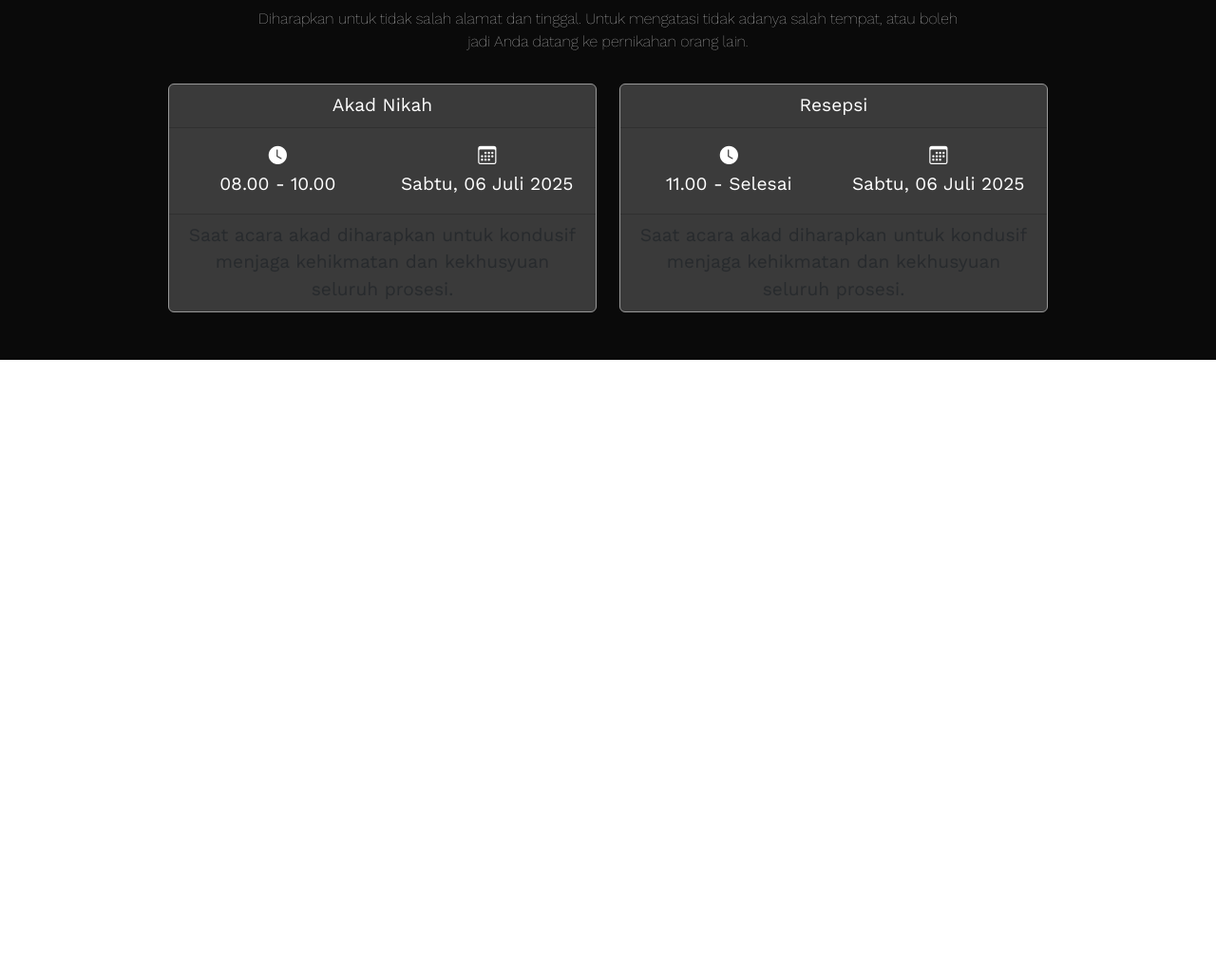
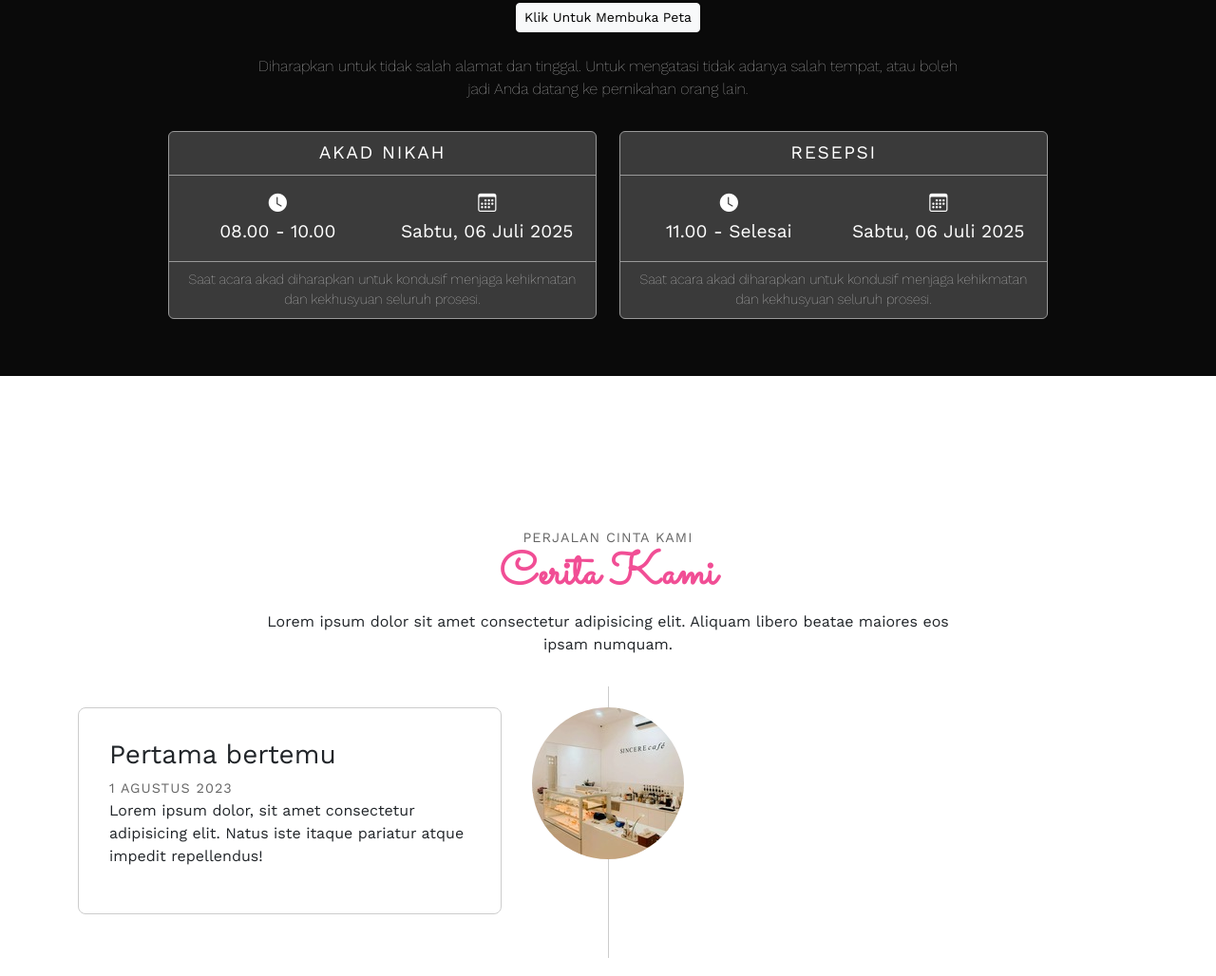
Before and after one commit to adithya-666/wedding, a plain HTML site: page index.html in a window 1280 px wide. Shown: the part 2012-3040 px from the top of the page at 95% size. Drawn offline with nearby package versions, Linux system fonts and the light colour scheme.

Commit message:
Menambahkan informasi acara dan cerita

```diff
--- a/assets/css/style.css
+++ b/assets/css/style.css
@@ -134,12 +134,13 @@ backdrop-filter: blur(4px);
 .info{
     background-color: var(--bg);
     color: white;
-    padding-top: 50px;
-    padding-bottom: 50px;
+    padding-top: 100px;
+    padding-bottom: 60px;
 }
 
 
-.info h2 {
+.info h2,
+.story h2 {
     color: var(--pink);
     font-family: 'sacramento';
     font-size: 3rem;
@@ -165,6 +166,111 @@ backdrop-filter: blur(4px);
     border: 1px solid #999 !important;
 
 }
+
+
+.info .card-header {
+    border-bottom: 1px solid #999 !important;
+    text-transform: uppercase;
+    /* Ubah jarak antar huruf */
+    letter-spacing: 0.1rem;
+}
+
+.info .card-footer{
+    border-top: 1px solid #999 !important;
+    color: white !important;
+    font-weight: 300;
+    font-size: 0.9rem;
+}
+
+.story {
+    padding-top: 10rem;
+    padding-bottom: 8rem;
+}
+
+
+.story span {
+    text-transform: uppercase;
+    color: #666;
+    font-size: 0.9rem;
+    letter-spacing: 1px;
+    display: block;
+}
+
+.story p {
+    font-size: 1rem;
+    font-weight: 400;
+}
+
+
+.timeline{
+    list-style: none;
+    padding: 1.4rem 0;
+    margin-top: 1rem;
+    position: relative;
+}
+
+.timeline::before{
+    content: '';
+    top: 0;
+    bottom: 0;
+    position: absolute;
+    width: 1px;
+    background-color:  #ccc;
+    left: 50%;
+}
+
+
+.timeline li {
+    margin-bottom: 1.5rem;
+    position: relative;
+}
+
+.timeline li::before,
+.timeline li::after {
+    content: '';
+    display: table;
+}
+
+
+.timeline li::after{
+    clear: both;
+}
+
+.timeline li .timeline-image {
+    width: 160px;
+    height: 160px;
+    background-color: #ccc;
+    position: absolute;
+    left: 50%;
+    border-radius: 50%;
+    transform: translateX(-50%);
+    background-size: cover;
+    background-position: center;
+    background-repeat: no-repeat;
+}
+
+
+.timeline li .timeline-panel {
+    width: 40%;
+    float: left;
+    border: 1px solid #ccc;
+    padding: 2rem;
+    position: relative;
+    border-radius: 8px;
+    background-color: #fff;
+}
+
+
+.timeline li .timeline-panel::before {
+ content: '';
+ display: inline-block;
+ position: absolute;
+width: 120px;
+height: 120px;
+border-color: black !important;
+
+}
+
 
 /* Media Query */
 
@@ -221,6 +327,10 @@ backdrop-filter: blur(4px);
     .home .heart {
    display: none;
     }
+
+    .sticky-top {
+        overflow: hidden;
+    }
 }
 
 
--- a/assets/js/main.js
+++ b/assets/js/main.js
@@ -17,5 +17,17 @@
 
 });
 
+const stickyTop = document.querySelector('.sticky-top');
+const offcanvas = document.querySelector('.offcanvas');
+
+
+offcanvas.addEventListener('show.bs.offcanvas', function () {
+   stickyTop.style.overflow = 'visible';
+});
+
+offcanvas.addEventListener('hidden.bs.offcanvas', function () {
+   stickyTop.style.overflow = 'hidden';
+});
+
 
 AOS.init();
--- a/index.html
+++ b/index.html
@@ -46,7 +46,7 @@
     <div class="offcanvas offcanvas-end " tabindex="-1" id="offcanvasDarkNavbar" aria-labelledby="offcanvasDarkNavbarLabel">
       <div class="offcanvas-header">
         <h5 class="offcanvas-title" id="offcanvasDarkNavbarLabel">Mimaw</h5>
-        <button type="button" class="btn-close btn-close-white" data-bs-dismiss="offcanvas" aria-label="Close"></button>
+        <button type="button" class="btn-close btn-close-red" data-bs-dismiss="offcanvas" aria-label="Close"><i class="bi bi-x"></i></button>
       </div>
       <div class="offcanvas-body">
         <div class="navbar-nav ms-auto">
@@ -169,6 +169,38 @@
 </section>
 
 
+<section id="story" class="story">
+  <div class="container">
+    <div class="row justify-content-center">
+        <div class="col-md-8 col-10 text-center">
+          <span>Perjalan Cinta kami</span>
+          <h2>Cerita Kami</h2>
+          <p>Lorem ipsum dolor sit amet consectetur adipisicing elit. Aliquam libero beatae maiores eos ipsam numquam.</p>
+        </div>
+    </div>
+
+    <div class="row">
+      <div class="col">
+        <ul class="timeline">
+          <li>
+            <div class="timeline-image" style="background-image: url(sincere.jpg);"></div>
+            <div class="timeline-panel">
+              <div class="timeline-heading">
+                <h3>Pertama bertemu</h3>
+                <span>1 Agustus 2023</span>
+              </div>
+              <div class="timeline-body">
+                <p>Lorem ipsum dolor, sit amet consectetur adipisicing elit. Natus iste itaque pariatur atque impedit repellendus!</p>
+              </div>
+            </div>
+          </li>
+        </ul>
+      </div>
+    </div>
+  </div>
+</section>
+
+
     <script src="https://cdn.jsdelivr.net/npm/bootstrap@5.3.2/dist/js/bootstrap.bundle.min.js" integrity="sha384-C6RzsynM9kWDrMNeT87bh95OGNyZPhcTNXj1NW7RuBCsyN/o0jlpcV8Qyq46cDfL" crossorigin="anonymous"></script>
 
     <!-- Countdown -->
```
Also changed, not shown: sincere.jpg (added).
